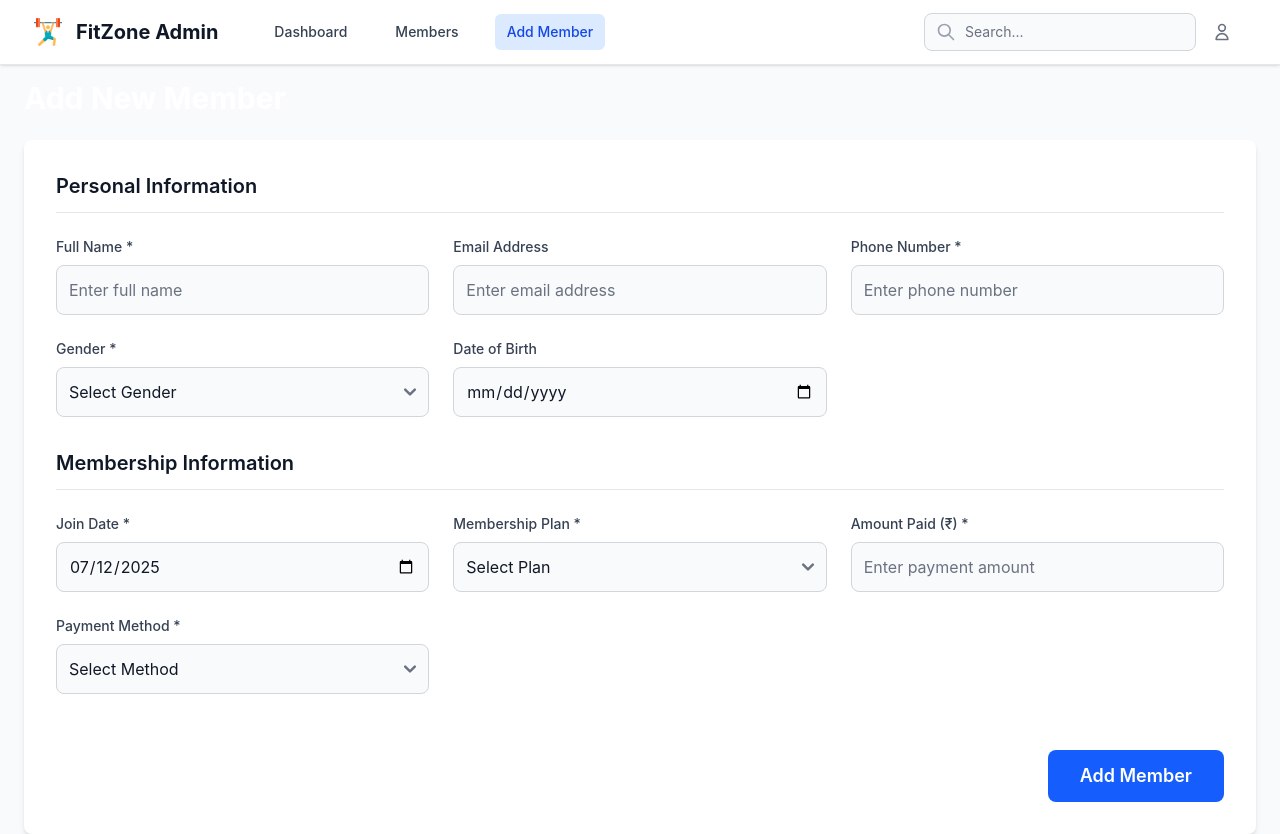
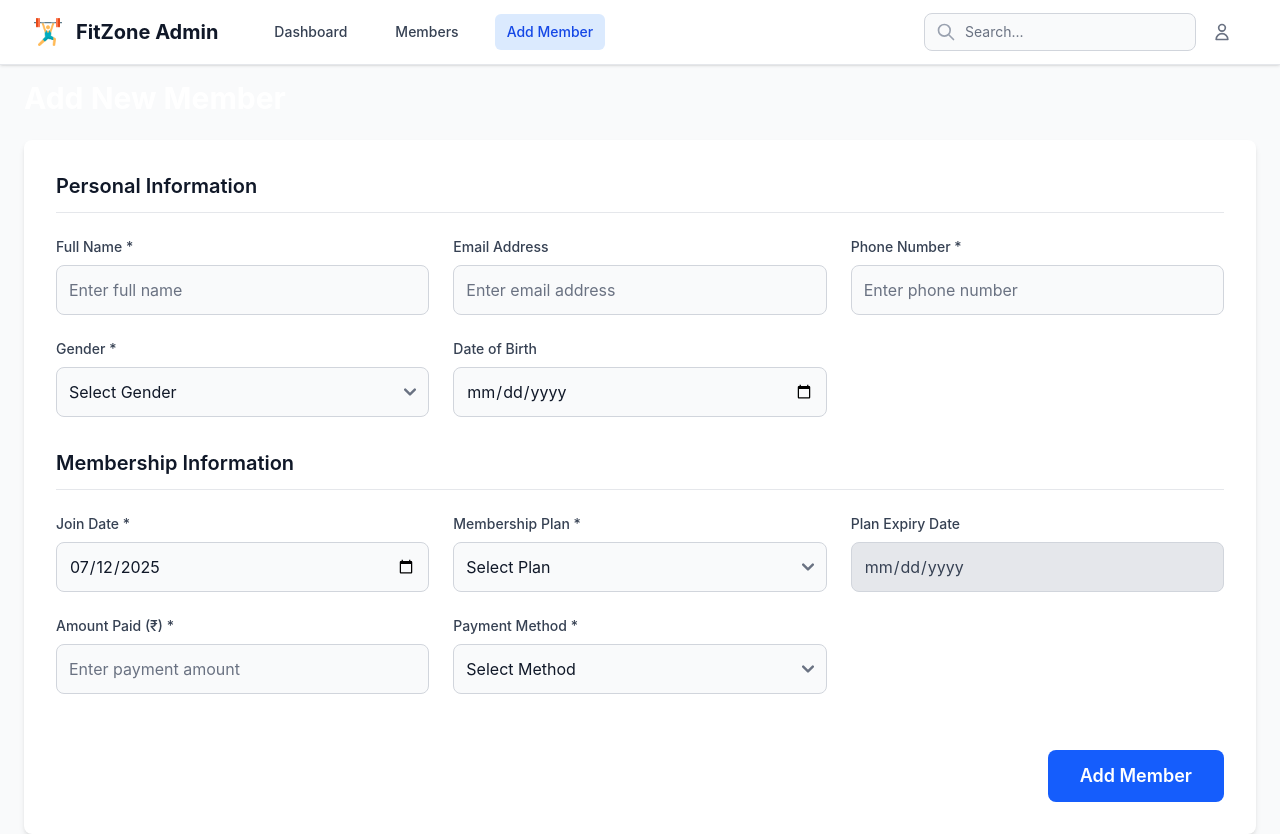
Before and after one commit to abdulrazzaq27/gym, a React (Vite) app in the folder client/: page /create-member in a window 1280 px wide. Built offline with nearby package versions, Linux system fonts and the light colour scheme.

Commit message:
fix/add member

```diff
--- a/client/src/components/common/Navbar.jsx
+++ b/client/src/components/common/Navbar.jsx
@@ -17,7 +17,7 @@ function Navbar() {
           {/* Left: Logo and Nav Links */}
           <div className="flex items-center gap-8">
             <Link to="/" className="flex items-center space-x-3 rtl:space-x-reverse">
-              <img src="./icon.png" className="h-8 w-8 rounded-lg" alt="FitZone Logo" />
+              <img src="/icon.png" className="h-8 w-8 rounded-lg" alt="FitZone Logo" />
               <span className="text-xl font-bold text-gray-900 dark:text-white hidden sm:block">FitZone Admin</span>
               <span className="text-xl font-bold text-gray-900 dark:text-white sm:hidden">FitZone</span>
             </Link>
--- a/client/src/pages/CreateMember.jsx
+++ b/client/src/pages/CreateMember.jsx
@@ -5,6 +5,14 @@ import { useNavigate } from 'react-router-dom';
 
 function CreateMember() {
   const navigate = useNavigate();
+
+  const planPrices = {
+  Monthly: 1000,
+  Quarterly: 2700,
+  'Half-Yearly': 5100,
+  Yearly: 9600,
+};
+
 
   function formatDate(isoDate) {
     if (!isoDate) return '';
@@ -52,8 +60,20 @@ function CreateMember() {
 
   const handleChange = (e) => {
   const { name, value } = e.target;
-    setFormData(prev => ({ ...prev, [name]: value }));
+
+  setFormData((prev) => {
+    if (name === 'plan') {
+      return {
+        ...prev,
+        plan: value,
+        amount: planPrices[value] || '', // auto-update amount
       };
+    }
+
+    return { ...prev, [name]: value };
+  });
+};
+
 
   const handleSubmit = async (e) => {
     e.preventDefault();
@@ -63,7 +83,7 @@ function CreateMember() {
         renewalDate: formData.joinDate,
         expiryDate,
       });
-      navigate('/');
+      navigate('/members');
     } catch (err) {
       console.error("Create member failed", err);
     }
@@ -203,16 +223,20 @@ function CreateMember() {
                 </select>
               </div>
 
-              {expiryDate && (
-                <div className="bg-blue-50 dark:bg-gray-700 p-4 rounded-lg border border-gray-200 dark:border-gray-600">
-                  <p className="text-blue-800 dark:text-blue-300 font-medium">
-                    📅 Plan Expires On: {formatDate(expiryDate)}
-                  </p>
-                  <p className="text-sm text-gray-600 dark:text-gray-400 mt-1">
-                    Duration: {planDurations[formData.plan]} month{planDurations[formData.plan] > 1 ? 's' : ''}
-                  </p>
+              <div>
+                <label htmlFor="expiryDate" className="block mb-2 text-sm font-medium text-gray-700 dark:text-gray-300">
+                  Plan Expiry Date
+                </label>
+                <input
+                  id="expiryDate"
+                  name="expiryDate"
+                  type="date"
+                  value={expiryDate}
+                  disabled
+                  className="w-full p-3 bg-gray-200 dark:bg-gray-700 border border-gray-300 rounded-lg text-gray-700 dark:text-white cursor-not-allowed"
+                />
               </div>
-              )}
+
               <div>
                 <label htmlFor="amount" className="block mb-2 text-sm font-medium text-gray-700 dark:text-gray-300">
                   Amount Paid (₹) *
--- a/client/src/pages/MemberDetails.jsx
+++ b/client/src/pages/MemberDetails.jsx
@@ -43,7 +43,7 @@ function MemberDetails() {
   function getStatusColor(status) {
     switch(status?.toLowerCase()) {
       case 'active': return 'text-green-400 bg-green-900/20';
-      case 'expired': return 'text-red-400 bg-red-900/20';
+      case 'inactive': return 'text-red-400 bg-red-900/20';
       case 'suspended': return 'text-yellow-400 bg-yellow-900/20';
       default: return 'text-gray-400 bg-gray-900/20';
     }
@@ -188,17 +188,17 @@ function MemberDetails() {
           </div>
 
           {/* Quick Stats Sidebar */}
-          <div className="space-y-6">
+          <div className="space-y-6 w-100">
             <div className="bg-gradient-to-br from-blue-600/20 to-purple-600/20 backdrop-blur-sm rounded-2xl p-6 border border-blue-500/20">
               <h3 className="text-lg font-semibold text-white mb-4">Quick Stats</h3>
               <div className="space-y-3">
                 <div className="flex justify-between items-center">
                   <span className="text-gray-300">Member ID</span>
-                  <span className="text-white font-mono">#{member.id}</span>
+                  <span className="text-white font-mono">#{member._id}</span>
                 </div>
                 <div className="flex justify-between items-center">
                   <span className="text-gray-300">Status</span>
-                  <span className={`font-medium ${member.status === 'active' ? 'text-green-400' : member.status === 'expired' ? 'text-red-400' : 'text-yellow-400'}`}>
+                  <span className={`font-medium ${member.status === 'active' ? 'text-green-400' : member.status.toLowerCase() === 'inactive' ? 'text-red-400' : 'text-yellow-400'}`}>
                     {member.status || 'Unknown'}
                   </span>
                 </div>
```
Also changed, not shown: 1 other file (tests, documents, lock files or other folders). Lines whose indentation alone changed are shown as unchanged.
